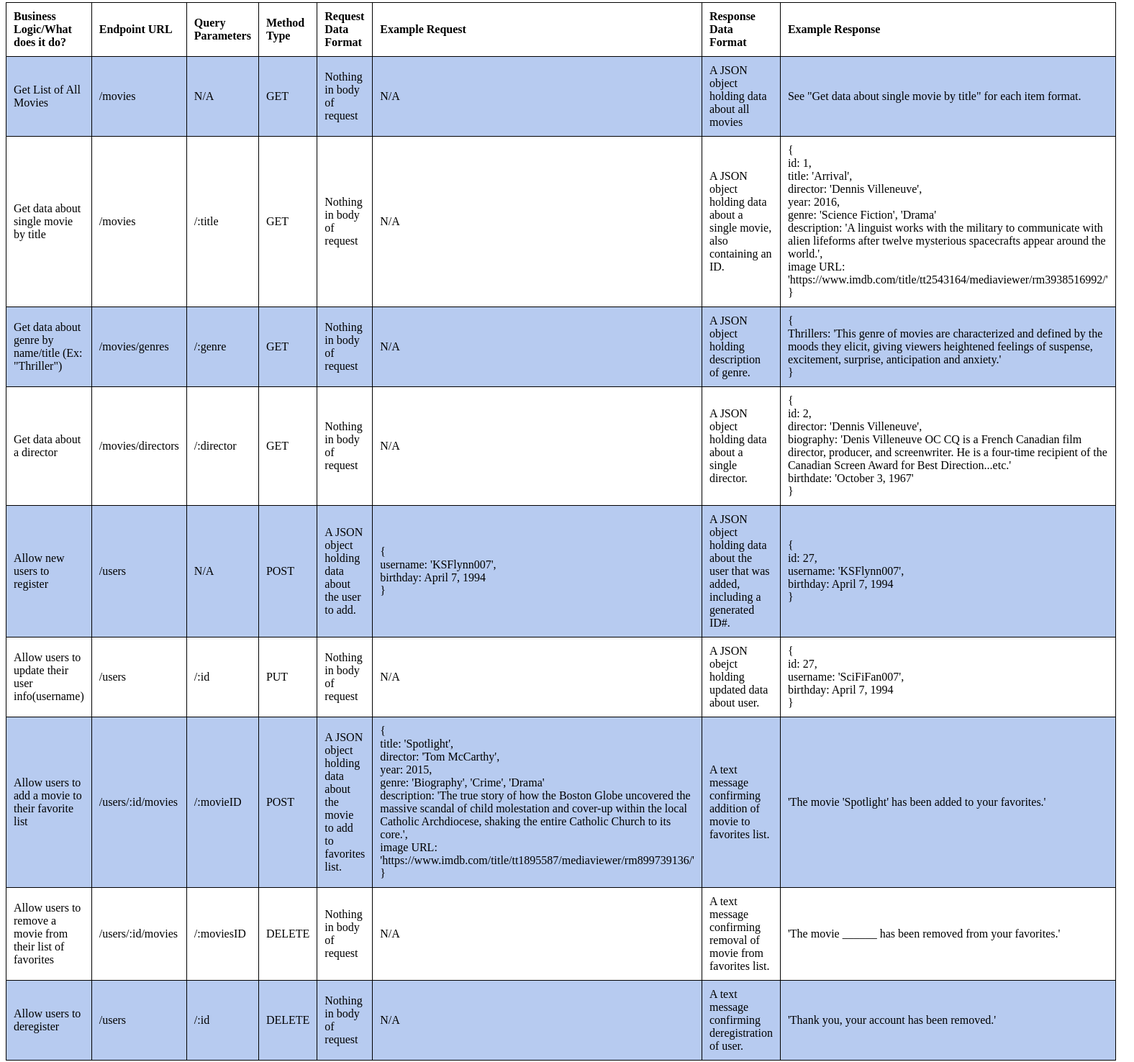
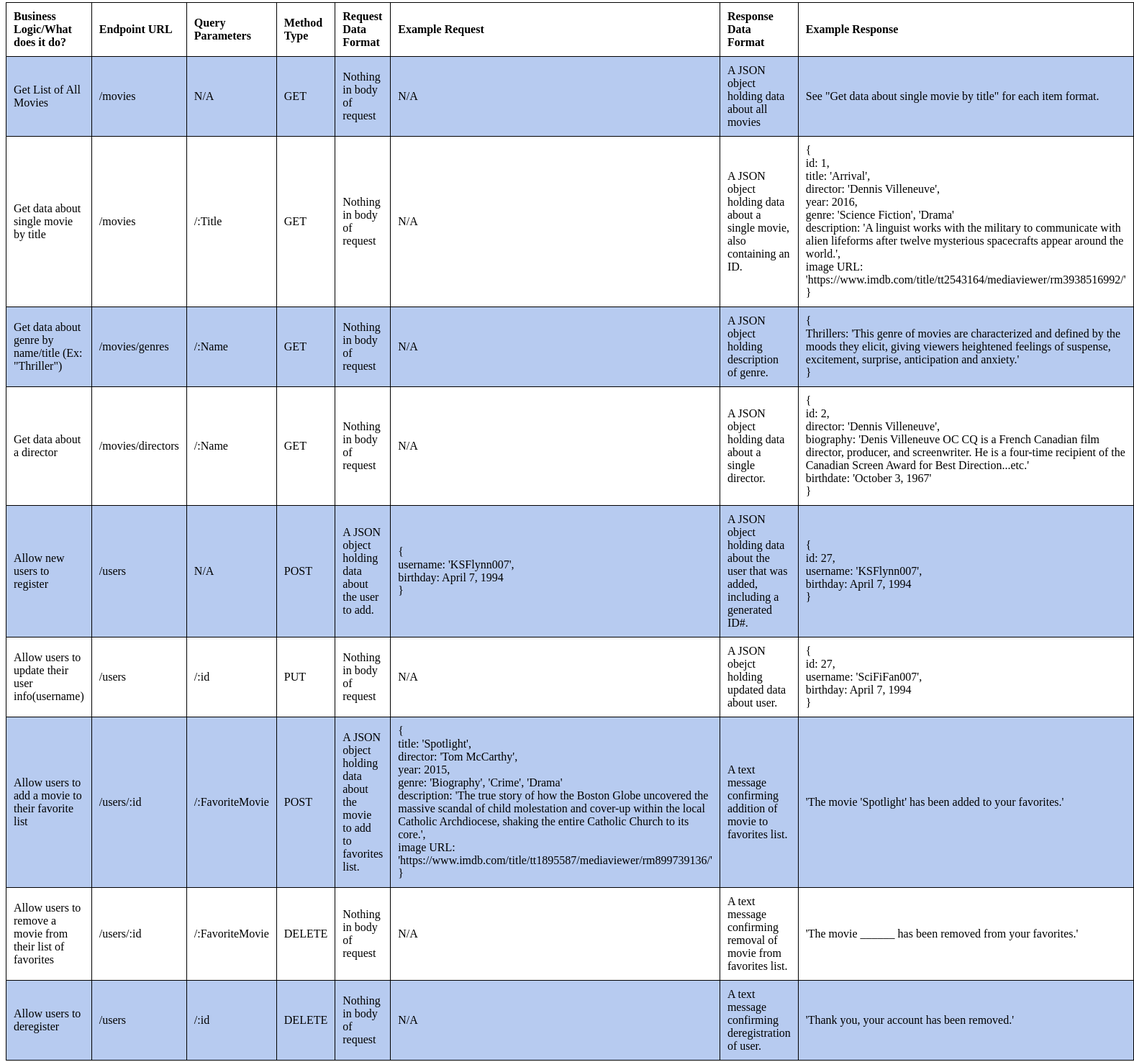
Before and after one commit to warpedpuppy/kf-data-security, a website: page public/documentation.html in a window 1280 px wide. Shown: the part 180-1656 px from the top of the page at 72% size, 1576 px wide, since content can reach past the window. Drawn offline with Linux system fonts and the light colour scheme.

Commit message:
updated documentation pathways
to reflect Mongo DB and collection set up

```diff
--- a/public/documentation.html
+++ b/public/documentation.html
@@ -44,7 +44,7 @@
                 <tr>
                     <td>Get data about single movie by title</td>
                     <td>/movies</td>
-                    <td>/:title</td>
+                    <td>/:Title</td>
                     <td>GET</td>
                     <td>Nothing in body of request</td>
                     <td>N/A</td>
@@ -65,7 +65,7 @@
                 <tr>
                     <td>Get data about genre by name/title (Ex: "Thriller")</td>
                     <td>/movies/genres</td>
-                    <td>/:genre</td>
+                    <td>/:Name</td>
                     <td>GET</td>
                     <td>Nothing in body of request</td>
                     <td>N/A</td>
@@ -80,7 +80,7 @@
                 <tr>
                     <td>Get data about a director</td>
                     <td>/movies/directors</td>
-                    <td>/:director</td>
+                    <td>/:Name</td>
                     <td>GET</td>
                     <td>Nothing in body of request</td>
                     <td>N/A</td>
@@ -134,8 +134,8 @@
                 </tr>
                 <tr>
                     <td>Allow users to add a movie to their favorite list</td>
-                    <td>/users/:id/movies</td>
-                    <td>/:movieID</td>
+                    <td>/users/:id</td>
+                    <td>/:FavoriteMovie</td>
                     <td>POST</td>
                     <td>A JSON object holding data about the movie to add to favorites list.</td>
                     <td>
@@ -154,8 +154,8 @@
                 </tr>
                 <tr>
                     <td>Allow users to remove a movie from their list of favorites</td>
-                    <td>/users/:id/movies</td>
-                    <td>/:moviesID</td>
+                    <td>/users/:id</td>
+                    <td>/:FavoriteMovie</td>
                     <td>DELETE</td>
                     <td>Nothing in body of request</td>
                     <td>N/A</td>
```
Also changed, not shown: index.js (+4 -4 lines).
